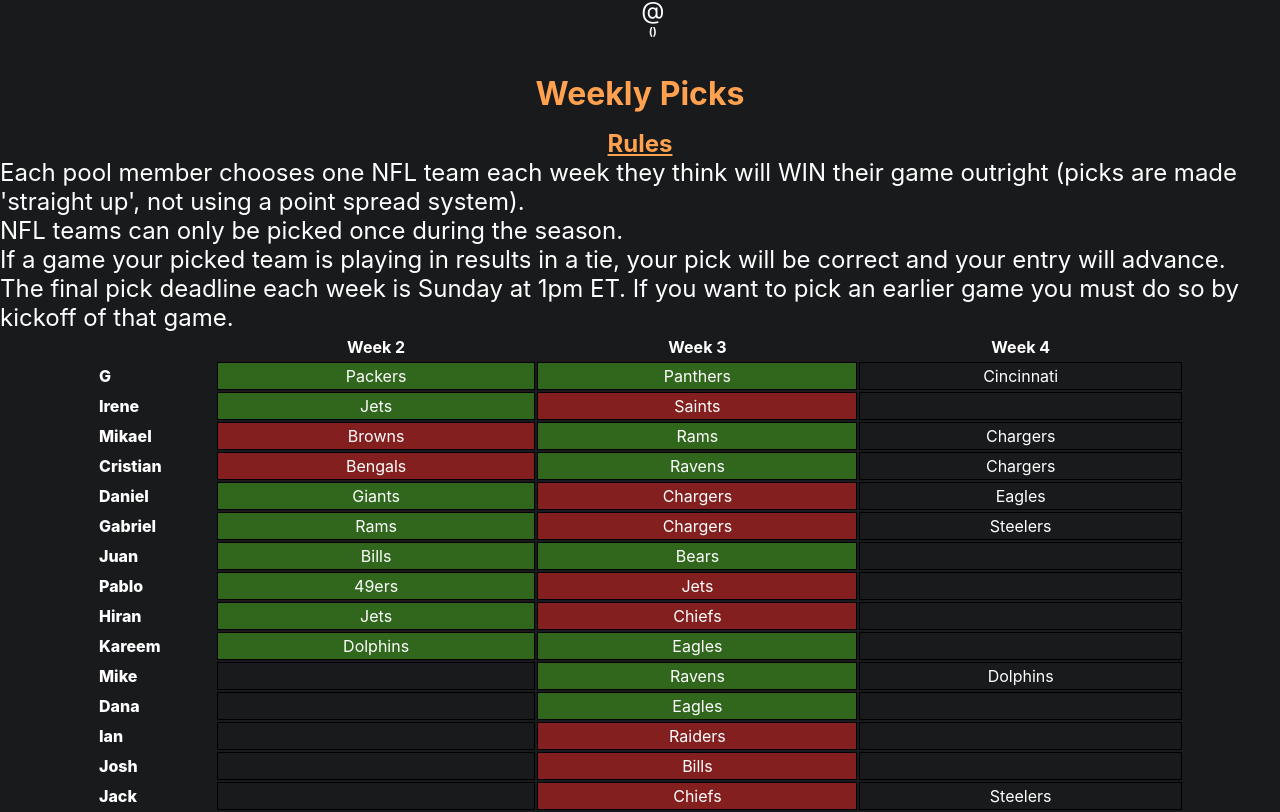
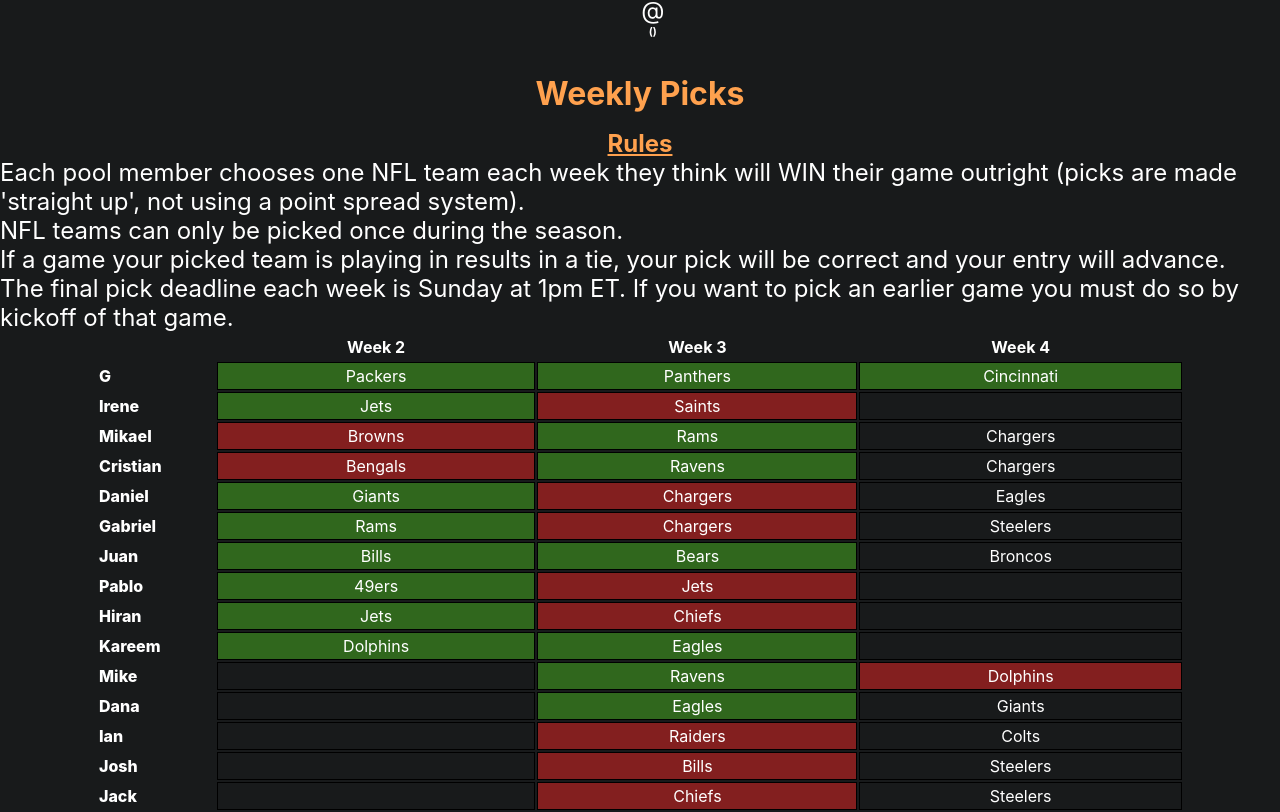
Before and after one commit to gdelv/survivor-pool, a React (Create React App) app: page / in a window 1280 px wide. Shown: the part 375-1187 px from the top of the page. Built offline with nearby package versions, Linux system fonts and the light colour scheme; no server answers; the database is empty.

Commit message:
added picks

```diff
--- a/src/data/sfPoolEntries.js
+++ b/src/data/sfPoolEntries.js
@@ -12,7 +12,7 @@
             },
             {
                 "teamChosen": "Cincinnati",
-                "isCorrect": null
+                "isCorrect": true
             }
         ]
     },
@@ -113,7 +113,7 @@
                 "isCorrect": true
             },
             {
-                "teamChosen": "",
+                "teamChosen": "Broncos",
                 "isCorrect": null
             }
         ]
@@ -182,7 +182,7 @@
             },
             {
                 "teamChosen": "Dolphins",
-                "isCorrect": null
+                "isCorrect": false
             }
         ]
     },
@@ -198,7 +198,7 @@
                 "isCorrect": true
             },
             {
-                "teamChosen": "",
+                "teamChosen": "Giants",
                 "isCorrect": null
             }
         ]
@@ -215,7 +215,7 @@
                 "isCorrect": false
             },
             {
-                "teamChosen": "",
+                "teamChosen": "Colts",
                 "isCorrect": null
             }
         ]
@@ -232,7 +232,7 @@
                 "isCorrect": false
             },
             {
-                "teamChosen": "",
+                "teamChosen": "Steelers",
                 "isCorrect": null
             }
         ]
```
